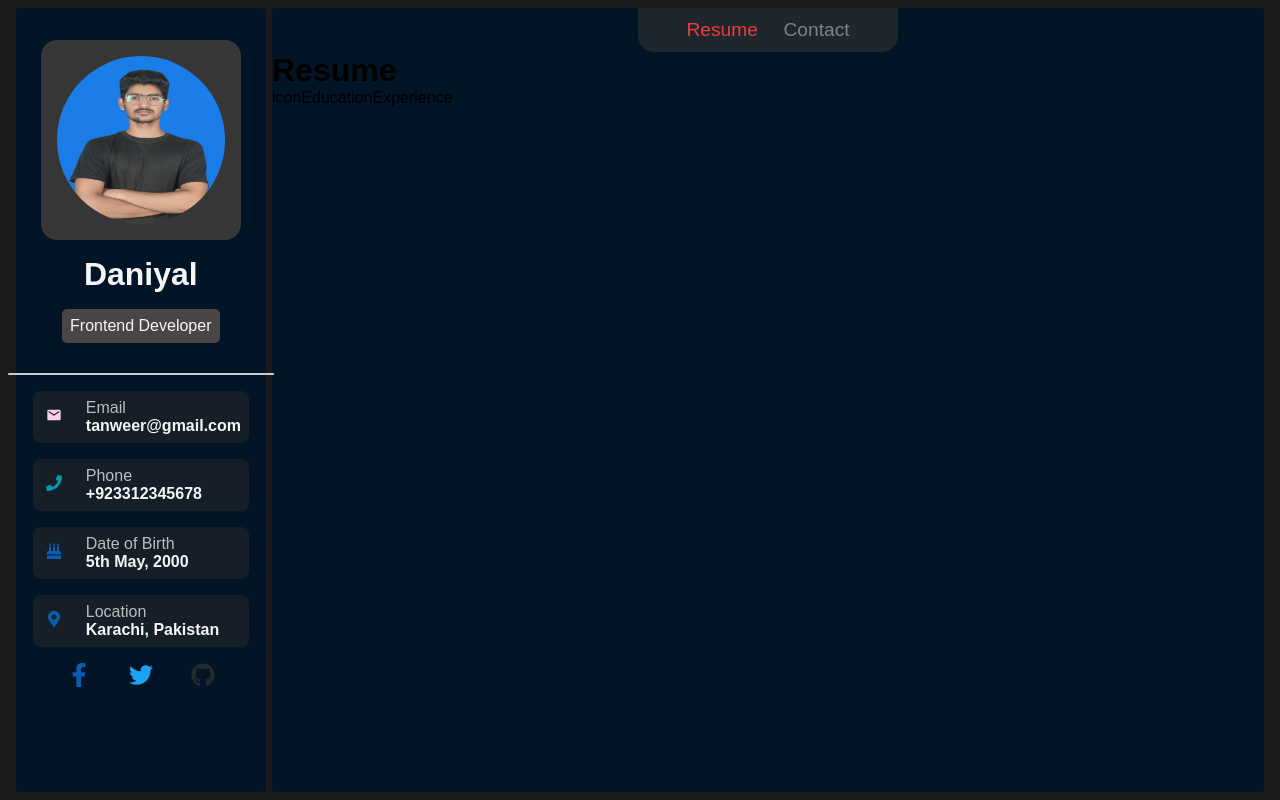
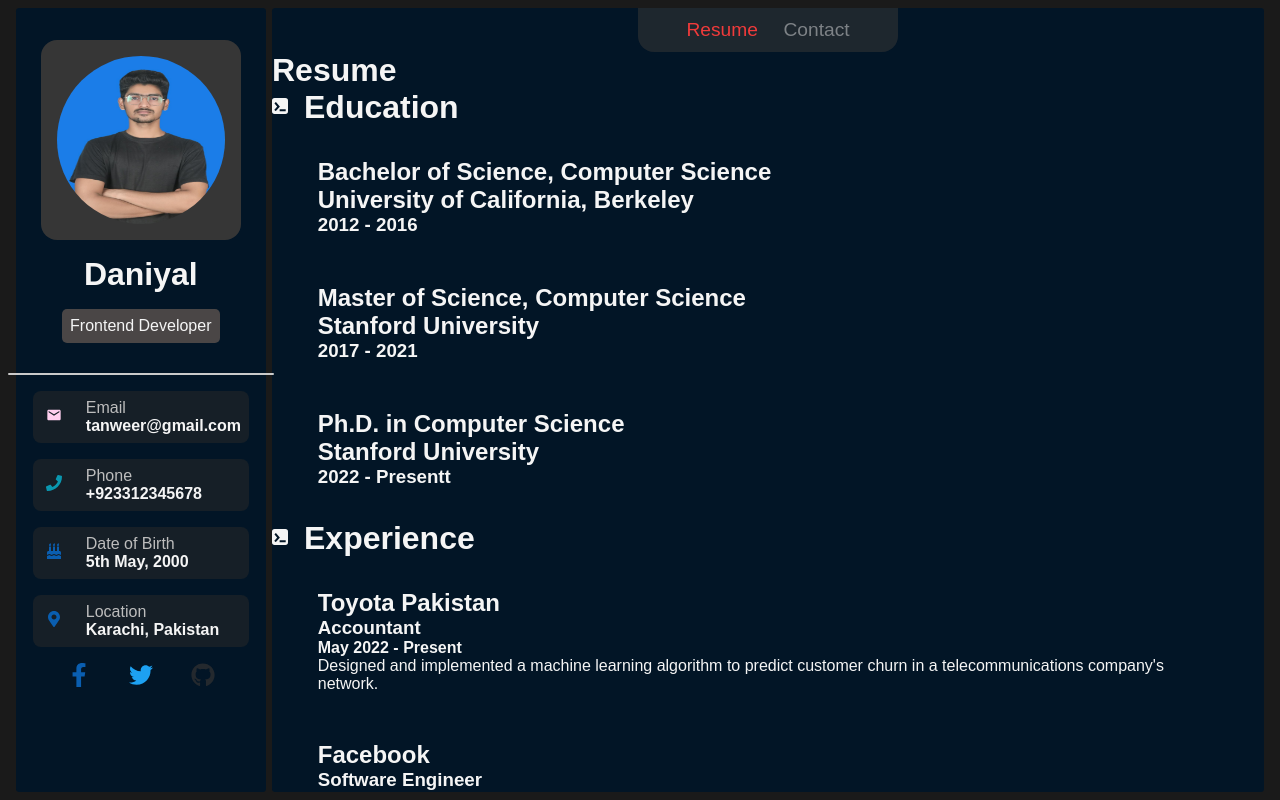
Before and after one commit to salmanchandio11/nsf_portfolio_b4_12, a React (Vite) app: page /resume in a window 1280 px wide. Built offline with nearby package versions, Linux system fonts and the light colour scheme.

Commit message:
UPDATED CODE PUSHED RESUME

```diff
--- a/src/section2/Resume/Resume.jsx
+++ b/src/section2/Resume/Resume.jsx
@@ -1,5 +1,6 @@
 import React from 'react'
 import { SiEducative } from 'react-icons/si'
+import './resume.css'
 
 const Resume = () => {
 
@@ -27,8 +28,8 @@ const Resume = () => {
 
         Experience: [
             {
-                company: "Google",
-                position: "Software Engineer",
+                company: "Toyota Pakistan",
+                position: "Accountant",
                 duration: "May 2022 - Present",
                 description: "Designed and implemented a machine learning algorithm to predict customer churn in a telecommunications company's network."
             },
@@ -47,17 +48,61 @@ const Resume = () => {
         ]
     }
 
-    console.log(Object.values(ResumeData).map((item) => (item.Education)), "asdasdasd")
+    // console.log(Object.values(ResumeData).map((item) => (item.Education)), "asdasdasd")
+
+
+    const ResumeDataAll = ResumeData.Education.map((item) => (item.degree));
+
+    console.log(ResumeDataAll);
+
+
 
 
     return (
-        <div>
+        <div className='resume'>
             <h1>Resume</h1>
 
 
-            {Object.keys(ResumeData)}
 
-            {Object.values(ResumeData).map((item) => (item.Education))}
+            <div className='icon-title'>
+                <span>{Object.values(ResumeData)[0]}</span>
+                <h1>  {Object.keys(ResumeData)[1]}</h1>
+            </div>
+
+
+            {ResumeData.Education.map((item, index) => {
+                return (
+                    <div key={index} className='data'>
+                        <h2>{item.degree}</h2>
+                        <h2>{item.institution}</h2>
+                        <h3>{item.year}</h3>
+                    </div>
+                )
+            })}
+
+
+
+            <div className='icon-title'>
+
+                <span>{Object.values(ResumeData)[0]}</span>
+                <h1>{Object.keys(ResumeData)[2]}</h1>
+            </div>
+
+
+            {ResumeData.Experience.map((exp, index) => {
+                return (
+                    <div key={index} className='data'>
+                        <h2>{exp.company}</h2>
+                        <h3>{exp.position}</h3>
+                        <h4>{exp.duration}</h4>
+                        <p>{exp.description}</p>
+                    </div>
+                )
+            })}
+
+
+
+
         </div>
     )
 }
--- a/src/section2/Resume/resume.css
+++ b/src/section2/Resume/resume.css
@@ -0,0 +1,20 @@
+.data {
+    /* background-color: red; */
+    display: flex;
+    flex-direction: column;
+    margin: 1rem auto;
+    width: 94%;
+    padding: 1rem;
+
+}
+
+.resume {
+    color: whitesmoke;
+}
+
+.icon-title{
+    display: flex;
+    justify-content: start;
+    align-items: center;
+    gap: 1rem;
+}
```
